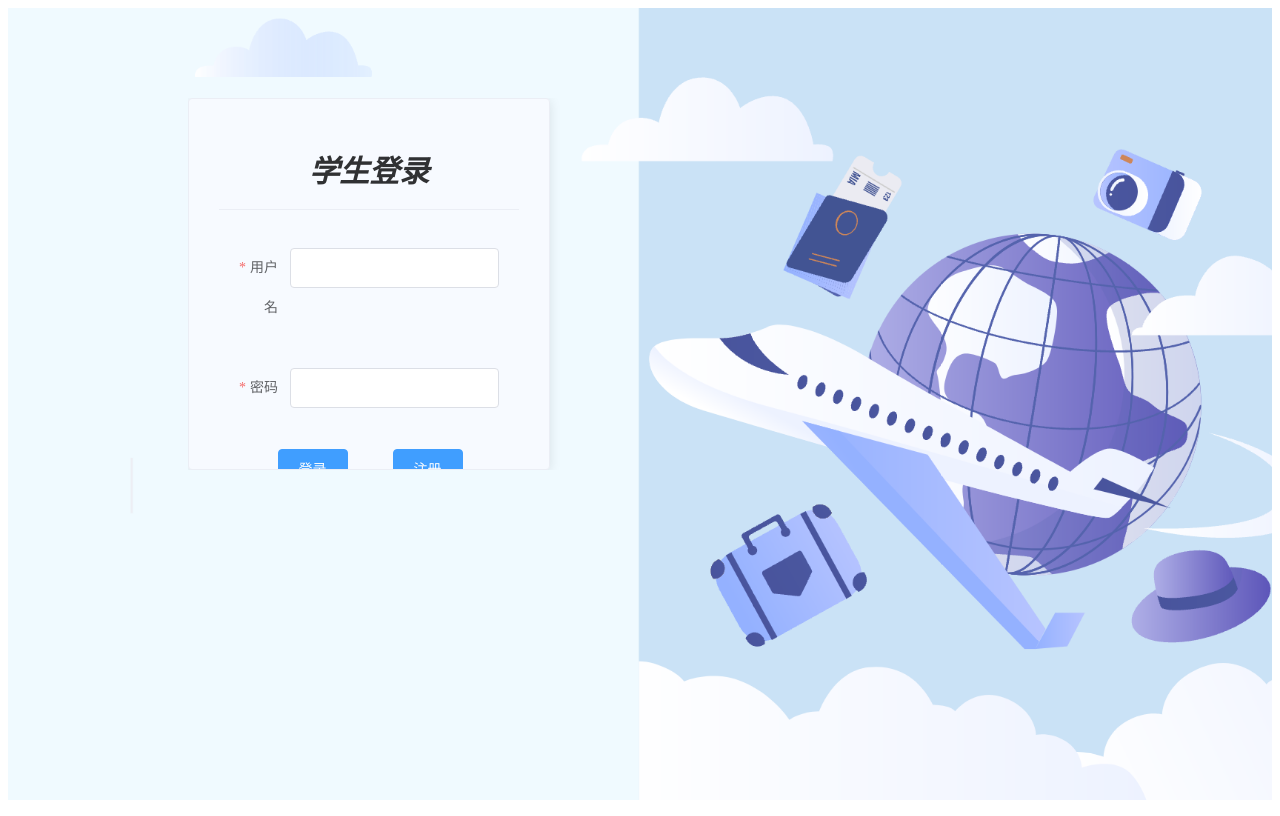
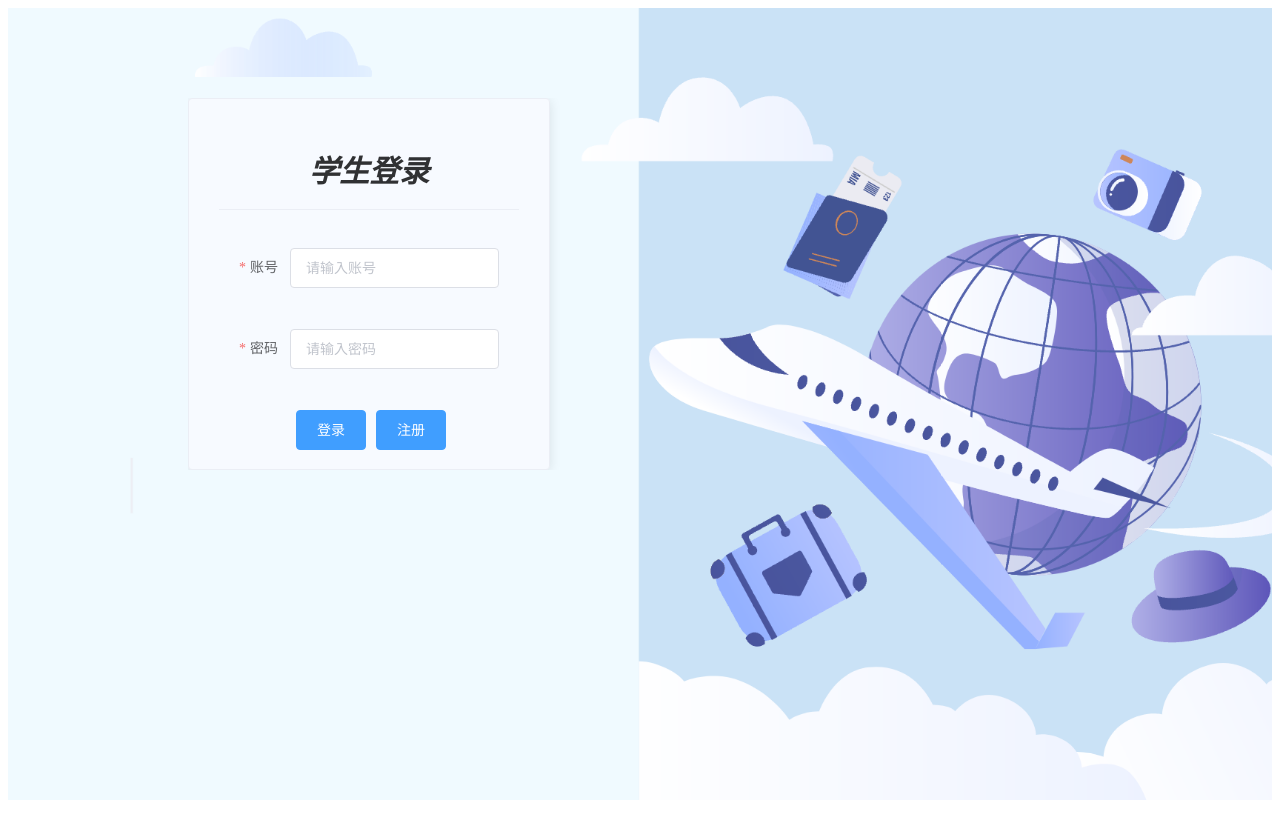
Before and after one commit to SoulMK358/Hwadee, a Vue app: page / in a window 1280 px wide. Both pictures are taken after a click on the button "学生登录". Built offline with nearby package versions, Linux system fonts and the light colour scheme.

Commit message:
UI修改最终合并版

```diff
--- a/src/components/UserLogin.vue
+++ b/src/components/UserLogin.vue
@@ -5,7 +5,7 @@
       <el-container>
 
       <!--登录界面-->
-        <el-aside v-if="!registerStatus" width="35%">
+        <el-aside v-if="!registerStatus" width="40%">
           <el-card class="el-card2">
 
             <div slot="header" class="el-login">
@@ -14,17 +14,17 @@
             <br />
             <el-form :model="loginForm" :rules="rules" ref="loginForm" label-width="51px">
 
-              <el-form-item label="用户名" prop="username">
-                <el-input v-model="loginForm.idCard"></el-input>
+              <el-form-item label="账号" prop="username">
+                <el-input v-model="loginForm.idCard" placeholder="请输入账号"></el-input>
               </el-form-item>
               <br />
               <el-form-item label="密码" prop="password">
-                <el-input type="password" v-model="loginForm.stuPassword"></el-input>
+                <el-input type="password" v-model="loginForm.stuPassword" placeholder="请输入密码"></el-input>
               </el-form-item>
               <br />
-              <el-form-item label-width="2px">
+              <el-form-item label-width="4px">
                 <el-button type="primary" @click="submitForm('loginForm')">登录</el-button>
-                &nbsp;&nbsp;&nbsp;&nbsp;&nbsp;&nbsp;&nbsp;&nbsp;
+
                 <el-button type="primary" v-if="role=='学生'" @click="registerStatusInvert">注册</el-button>
               </el-form-item>
 
```
